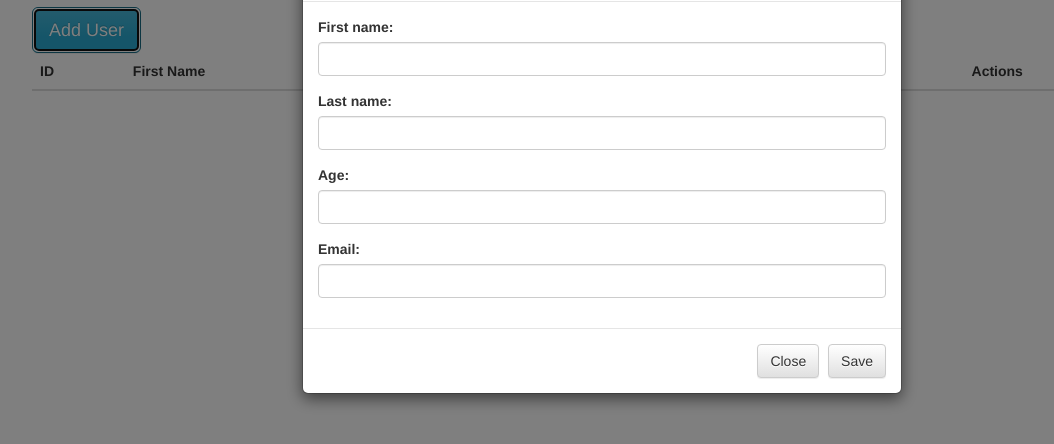
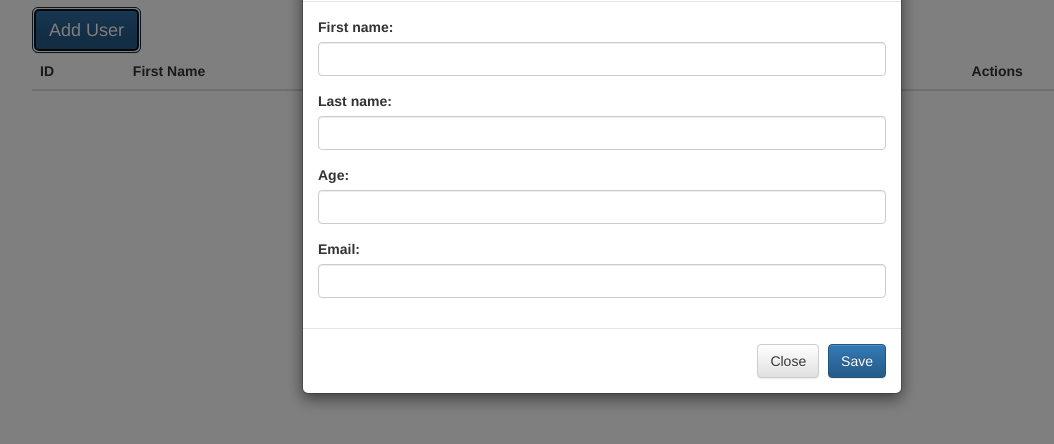
Before and after one commit to yayohack/bairesdev, a website: page front/index.html in a window 1280 px wide. Both pictures are taken after a click on the button "Add User". Shown: the part 86-530 px from the top of the page, without its empty margins (38-1092 px from the left). Drawn offline with nearby package versions, Linux system fonts and the light colour scheme.

Commit message:
visual improvements

```diff
--- a/front/index.html
+++ b/front/index.html
@@ -21,7 +21,7 @@
       <div class="col-md-12">
         <h2>BairesDev Users</h2>
         <p>This are the current users on the system: </p>
-        <button type="button" class="btn btn-info btn-lg" data-toggle="modal" data-target="#myModal">Add User</button>
+        <button type="button" class="btn btn-primary btn-lg" data-toggle="modal" data-target="#myModal">Add User</button>
         <table class="table table-hover">
           <thead>
             <th>ID</th>
@@ -38,7 +38,7 @@
               <td>{{user.last_name}}</td>
               <td>{{user.age}}</td>
               <td>{{user.email}}</td>
-              <td> <button> <i class="fa fa-pencil-square-o" aria-hidden="true"></i></button> | <button><i class="fa fa-trash" aria-hidden="true"></i></button></td>
+              <td> <button class="btn btn-primary"><i class="fa fa-pencil-square-o" aria-hidden="true"></i></button> | <button class="btn btn-danger"><i class="fa fa-trash" aria-hidden="true"></i></button></td>
             </tr>
           </table>
         </div>
@@ -74,7 +74,7 @@
           </div>
           <div class="modal-footer">
             <button type="button" class="btn btn-default" data-dismiss="modal">Close</button>
-            <button type="button" class="btn btn-default" ng-click="save()">Save</button>
+            <button type="button" class="btn btn-primary" ng-click="save()">Save</button>
           </div>
         </div>
 
--- a/front/js/bairesdev.js
+++ b/front/js/bairesdev.js
@@ -4,7 +4,6 @@ app.controller('users', function($scope,$http,$window) {
   $scope.user={};
 
   $http.get('http://localhost:3000/').then(function(data){
-    console.log(data)
     $scope.users = data.data;
   }, function(data,status){
     console.error(data,status)
```
